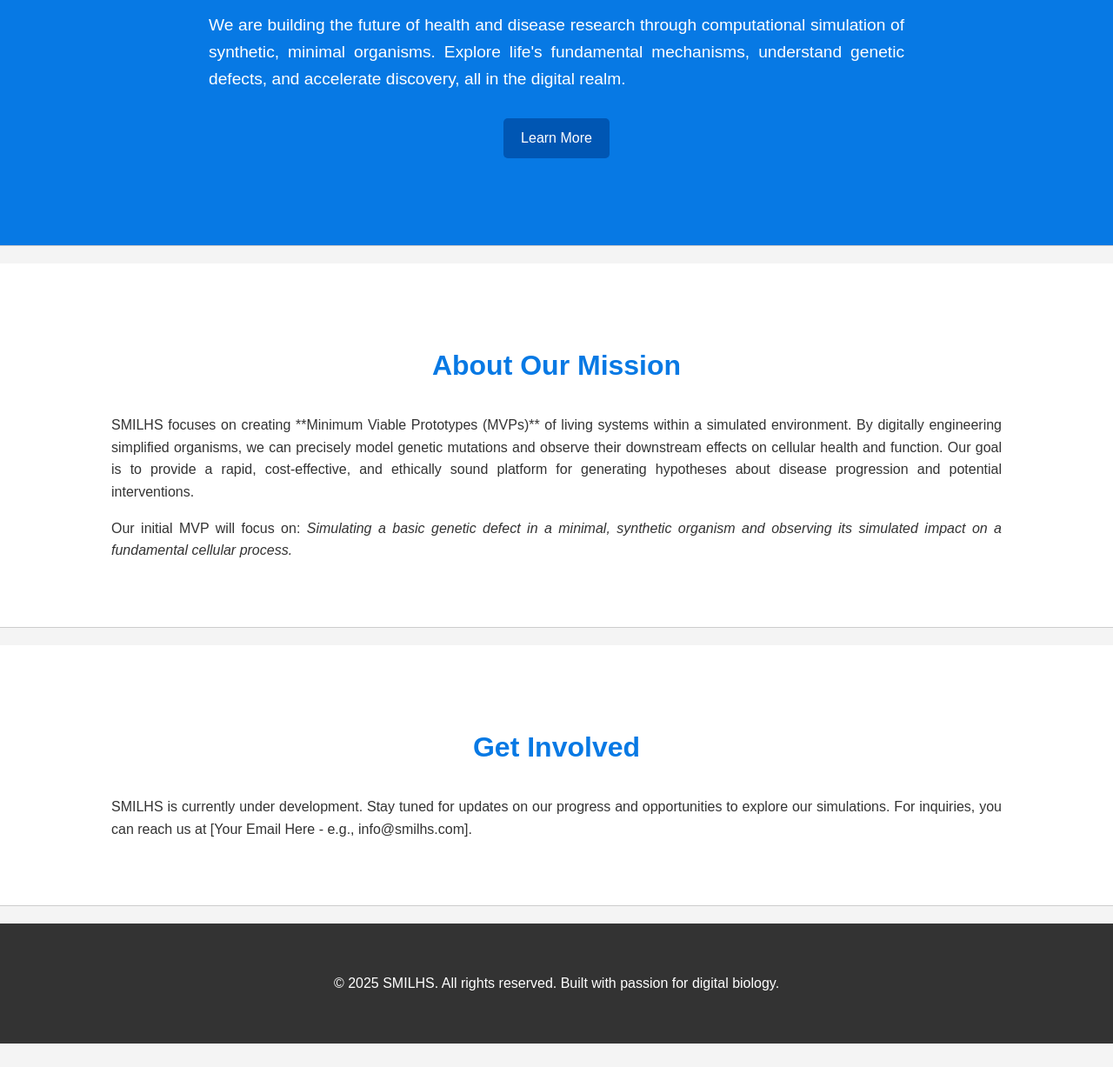
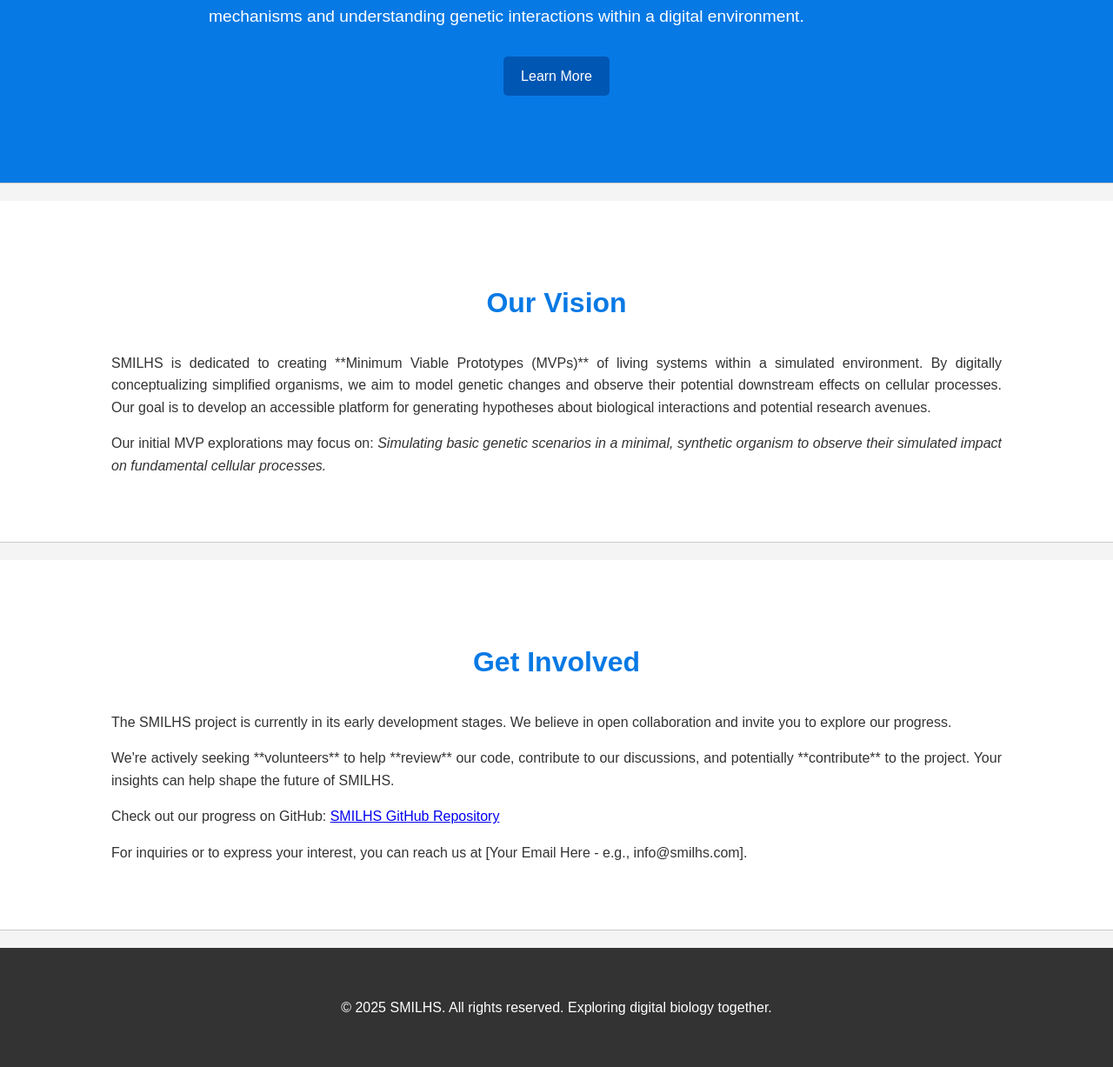
Before and after one commit to aptitudetechnology/SMILHS, a plain HTML site: page index.html in a window 1280 px wide. Shown: the part 440-1667 px from the top of the page at 87% size. Before the commit the page ends 1640 px from the top, so only its background shows below. Drawn offline with Linux system fonts and the light colour scheme.

Commit message:
Update index.html

```diff
--- a/index.html
+++ b/index.html
@@ -10,38 +10,41 @@
     <header>
         <div class="container">
             <h1>SMILHS.com</h1>
-            <p class="tagline">Synthetic Microbe In-silico Lifeform Analysis for Health and Disease Studies</p>
+            <p class="tagline">Exploring Synthetic Microbes and In-silico Lifeforms for Health and Disease Studies</p>
         </div>
     </header>
 
     <main>
         <section id="hero">
             <div class="container">
-                <h2>Welcome to SMILHS – Pioneering Digital Biology</h2>
-                <p>We are building the future of health and disease research through computational simulation of synthetic, minimal organisms. Explore life's fundamental mechanisms, understand genetic defects, and accelerate discovery, all in the digital realm.</p>
+                <h2>Welcome to SMILHS – Exploring Digital Biology</h2>
+                <p>We're building a platform to explore health and disease research through the computational simulation of synthetic, minimal organisms. Join us in investigating life's fundamental mechanisms and understanding genetic interactions within a digital environment.</p>
                 <a href="#about" class="btn">Learn More</a>
             </div>
         </section>
 
         <section id="about">
             <div class="container">
-                <h3>About Our Mission</h3>
-                <p>SMILHS focuses on creating **Minimum Viable Prototypes (MVPs)** of living systems within a simulated environment. By digitally engineering simplified organisms, we can precisely model genetic mutations and observe their downstream effects on cellular health and function. Our goal is to provide a rapid, cost-effective, and ethically sound platform for generating hypotheses about disease progression and potential interventions.</p>
-                <p>Our initial MVP will focus on: <em>Simulating a basic genetic defect in a minimal, synthetic organism and observing its simulated impact on a fundamental cellular process.</em></p>
+                <h3>Our Vision</h3>
+                <p>SMILHS is dedicated to creating **Minimum Viable Prototypes (MVPs)** of living systems within a simulated environment. By digitally conceptualizing simplified organisms, we aim to model genetic changes and observe their potential downstream effects on cellular processes. Our goal is to develop an accessible platform for generating hypotheses about biological interactions and potential research avenues.</p>
+                <p>Our initial MVP explorations may focus on: <em>Simulating basic genetic scenarios in a minimal, synthetic organism to observe their simulated impact on fundamental cellular processes.</em></p>
             </div>
         </section>
 
-        <section id="contact">
+        <section id="get-involved">
             <div class="container">
                 <h3>Get Involved</h3>
-                <p>SMILHS is currently under development. Stay tuned for updates on our progress and opportunities to explore our simulations. For inquiries, you can reach us at [Your Email Here - e.g., info@smilhs.com].</p>
+                <p>The SMILHS project is currently in its early development stages. We believe in open collaboration and invite you to explore our progress.</p>
+                <p>We're actively seeking **volunteers** to help **review** our code, contribute to our discussions, and potentially **contribute** to the project. Your insights can help shape the future of SMILHS.</p>
+                <p>Check out our progress on GitHub: <a href="https://github.com/aptitudetechnology/MN-P2P-demo" target="_blank">SMILHS GitHub Repository</a></p>
+                <p>For inquiries or to express your interest, you can reach us at [Your Email Here - e.g., info@smilhs.com].</p>
             </div>
         </section>
     </main>
 
     <footer>
         <div class="container">
-            <p>&copy; 2025 SMILHS. All rights reserved. Built with passion for digital biology.</p>
+            <p>&copy; 2025 SMILHS. All rights reserved. Exploring digital biology together.</p>
         </div>
     </footer>
 </body>
```
